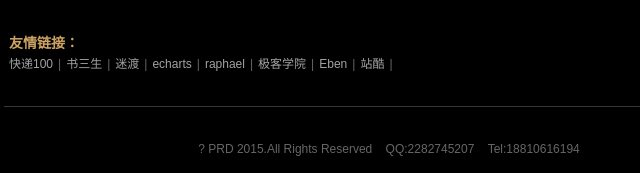
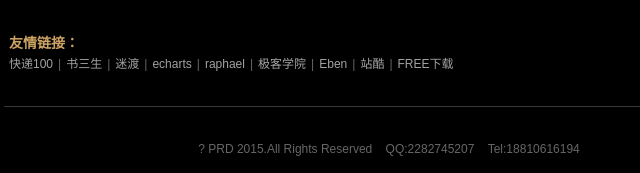
Before and after one commit to zhimengmeng/zhimengmeng.github.io, a plain HTML site: page index.html in a window 1280 px wide. Shown: the part 5104-5277 px from the top of the page, 251-891 px from the left. Drawn offline with nearby package versions, Linux system fonts and the light colour scheme; some packages are replaced by stand-ins of ours; a script that the page names is missing.

Commit message:
友情链接free下载

```diff
--- a/index.html
+++ b/index.html
@@ -144,7 +144,7 @@
 		  <div class="fdlinks">
 			<h3 class="fdlinks_title">友情链接：</h3>
 			<div class="fdlinks_con">
-			<a href="http://www.kuaidi100.com/">快递100</a>|<a href="http://www.renfufei.com/">书三生</a>|<a href="http://justjavac.com/">迷渡</a>|<a href="http://echarts.baidu.com/index.html">echarts</a>|<a href="http://raphaeljs.com/">raphael</a>|<a href="http://www.jikexueyuan.com">极客学院</a>|<a href="http://weibo.com/ebenhan">Eben</a>|<a href="http://www.zcool.com.cn/">站酷</a>|				    <script type="text/javascript">var cnzz_protocol = (("https:" == document.location.protocol) ? " https://" : " http://");document.write(unescape("%3Cspan id='cnzz_stat_icon_1254773484'%3E%3C/span%3E%3Cscript src='" + cnzz_protocol + "s11.cnzz.com/z_stat.php%3Fid%3D1254773484' type='text/javascript'%3E%3C/script%3E"));</script>
+			<a href="http://www.kuaidi100.com/">快递100</a>|<a href="http://www.renfufei.com/">书三生</a>|<a href="http://justjavac.com/">迷渡</a>|<a href="http://echarts.baidu.com/index.html">echarts</a>|<a href="http://raphaeljs.com/">raphael</a>|<a href="http://www.jikexueyuan.com">极客学院</a>|<a href="http://weibo.com/ebenhan">Eben</a>|<a href="http://www.zcool.com.cn/">站酷</a>|<a href="http://dl.uehtml.com/">FREE下载</a>				    <script type="text/javascript">var cnzz_protocol = (("https:" == document.location.protocol) ? " https://" : " http://");document.write(unescape("%3Cspan id='cnzz_stat_icon_1254773484'%3E%3C/span%3E%3Cscript src='" + cnzz_protocol + "s11.cnzz.com/z_stat.php%3Fid%3D1254773484' type='text/javascript'%3E%3C/script%3E"));</script>
 			</div>
 		  </div>
           <div class="footer">
```
